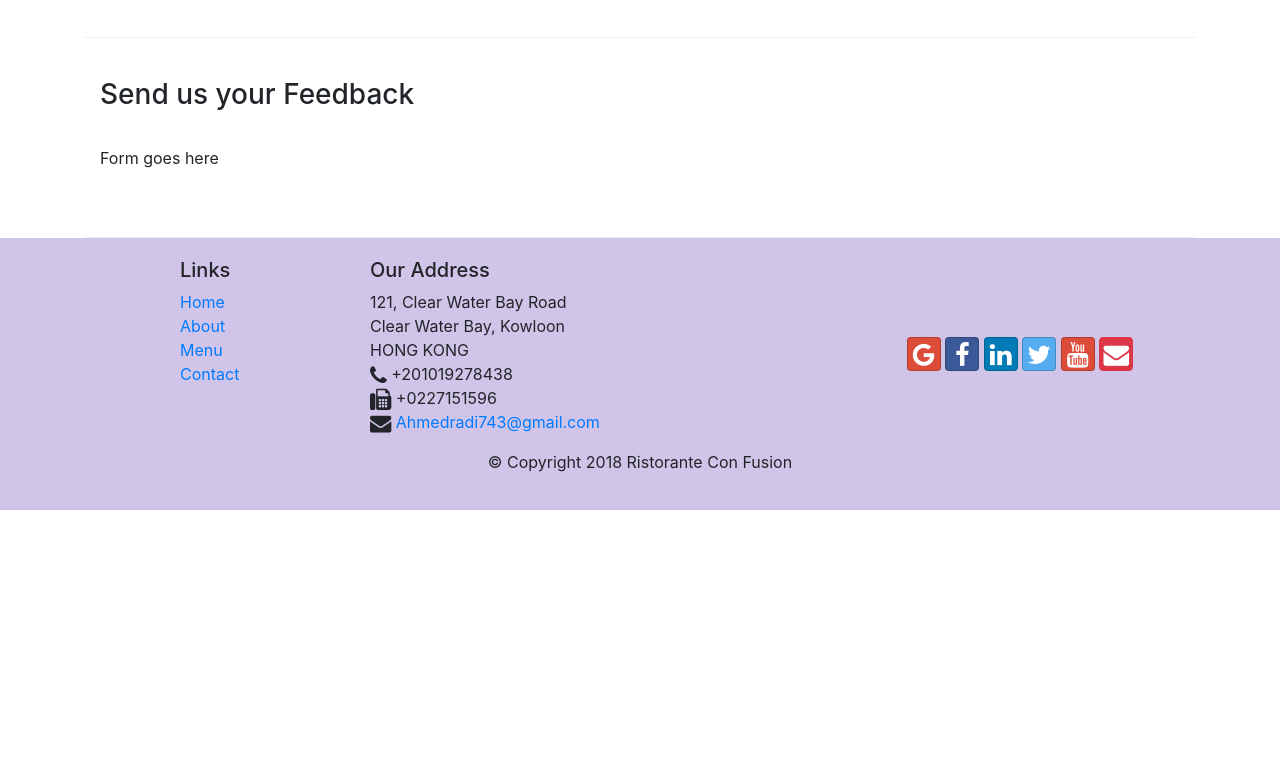
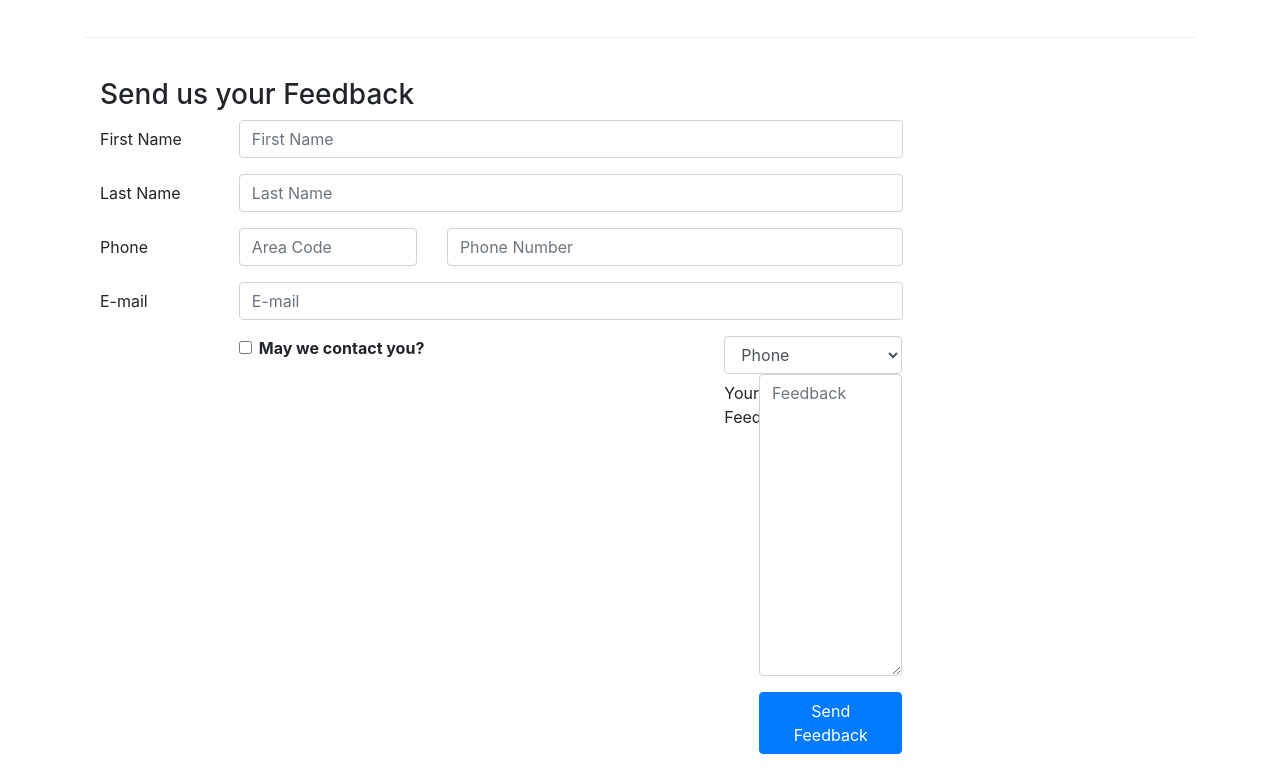
Before and after one commit to Ahmed-Radi/Ristorante-Con-Fusion, a website: page contactus.html in a window 1280 px wide. Shown: the part 779-1560 px from the top of the page. Before the commit the page ends 1289 px from the top, so only its background shows below. Drawn offline with nearby package versions, Linux system fonts and the light colour scheme.

Commit message:
Create Form

```diff
--- a/contactus.html
+++ b/contactus.html
@@ -94,7 +94,61 @@
                 <h3>Send us your Feedback</h3>
             </div>
             <div class="col-12 col-md-9">
-                Form goes here
+                <form action="">
+                    <div class="form-group row">
+                        <lable for="firstname" class="col-md-2 col-form-label">First Name</lable>
+                        <div class="col-md-10">
+                            <input type="text" id="firstname" class="form-control" name="firstname" placeholder="First Name" />
+                        </div>
+                    </div>
+                    <div class="form-group row">
+                        <lable for="lastname" class="col-md-2 col-form-label" >Last Name</lable>
+                        <div class="col-md-10">
+                            <input type="text" id="lastname" class="form-control" name="lastname" placeholder="Last Name" />
+                        </div>
+                    </div>
+                    <div class="form-group row">
+                        <lable for="phone" class="col-12 col-md-2 col-form-label" >Phone</lable>
+                        <div class="col-5 col-md-3">
+                            <input class="form-control" type="tel" id="areacode" name="areacode" placeholder="Area Code" />
+                        </div>
+                        <div class="col-7 col-md-7">
+                            <input type="tel" id="phone" class="form-control" name="phone" placeholder="Phone Number" />
+                        </div>
+                    </div>
+                    <div class="form-group row">
+                        <lable for="email" class="col-md-2 col-form-label">E-mail</lable>
+                        <div class="col-md-10">
+                            <input type="email" id="email" class="form-control" name="email" placeholder="E-mail" />
+                        </div>
+                    </div>
+                    <div class="group-form row">
+                        <div class="col-md-6 offset-2">
+                            <div class="form-check">
+                                <input type="checkbox" class="form-check-input" name="approve" id="approve" value="" />
+                                <label for="approve" class="form-check-label"><strong>May we contact you?</strong></label>
+                            </div>
+                        </div>
+                        <div class="col-md-3 offset-md-1">
+
+                            <select name="" id="input" class="form-control">
+                                <option value="">Phone</option>
+                                <option value="">E-mail</option>
+                            </select>
+                            <div class="form-group row">
+                                <lable for="feedback" class="col-md-2 col-form-label">Your Feedback</lable>
+                                <div class="col-md-10">
+                                    <textarea id="feedback" class="form-control" name="feedback" placeholder="Feedback" rows="12"></textarea>
+                                </div>
+                            </div>
+                            <div class="form-group row">
+                                <div class="offset-md-2 col-md-10">
+                                    <button type="submit" class="btn btn-primary">Send Feedback</button>
+                                </div>
+                            </div>
+                        </div>
+                    </div>
+                </form>
             </div>
             <div class="col-12 col-md">
             </div>
```
